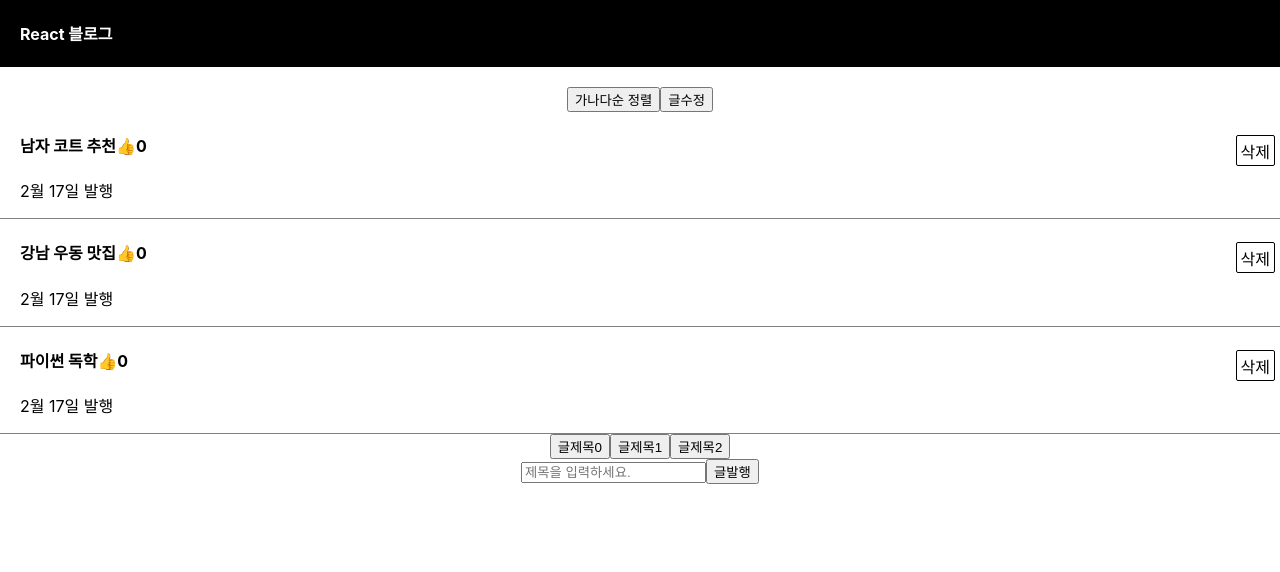
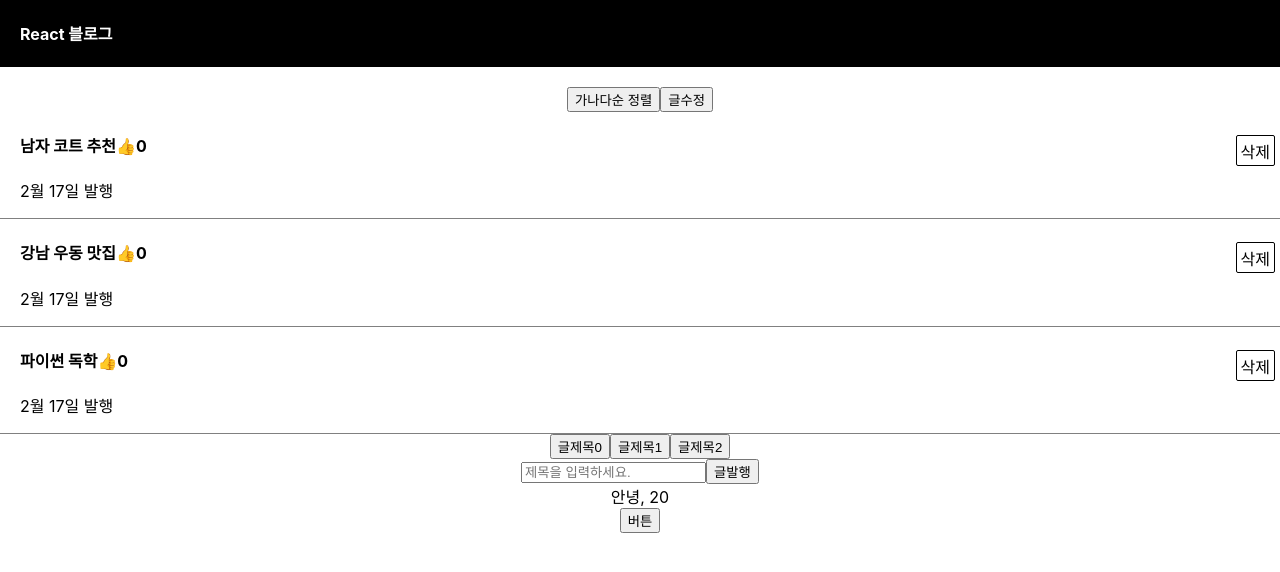
Before and after one commit to Hyeonjeong-JANG/react_blog, a React (Create React App) app: page / in a window 1280 px wide. Shown: the top 572 px of the page. Built offline with nearby package versions, Linux system fonts and the light colour scheme.

Commit message:
리액트 배포

```diff
--- a/package.json
+++ b/package.json
@@ -37,5 +37,6 @@
     },
     "devDependencies": {
         "gh-pages": "^6.0.0"
+    },
+    "homepage": "https://github.com/Hyeonjeong-JANG/react_blog"
 }
-}
--- a/src/App.js
+++ b/src/App.js
@@ -1,7 +1,7 @@
 //
 import logo from './logo.svg';
 import './App.css';
-import { useState } from 'react';
+import React, { useState } from 'react';
 
 function App() {
     let post = '역삼 우동 맛집';
@@ -187,6 +187,7 @@
                 // 조건식? 참일 때 실행할 코드:거짓일 때 실행할 코드
                 modal == true ? <Modal title={title} color={'green'} 글제목={글제목} 글제목변경={글제목변경} /> : null
             }
+            <Modal2></Modal2>
         </div>
     );
 }
@@ -222,4 +223,30 @@
 
 //동적인 UI 만드는 순서
 //1. html css로 미리 디자인 완성, 2. UI의 현재 상태를 state로 저장, 3. state에 따라 UI가 어떻게 보일지 작성
+
+//class 문법은 변수와 함수를 보관할 수 있는 통이다. 이거 펑션이랑 똑같어.
+class Modal2 extends React.Component {
+    constructor() {
+        super();
+        this.state = {
+            name: 'Kim',
+            age: 20,
+        };
+    }
+    render() {
+        // return <div>안녕, {this.state.name}</div>;
+        return (
+            <>
+                <div>안녕, {this.state.age}</div>
+                <button
+                    onClick={() => {
+                        this.setState({ age: 21 });
+                    }}
+                >
+                    버튼
+                </button>
+            </>
+        );
+    }
+}
 export default App;
```
Lines whose indentation alone changed are shown as unchanged.
